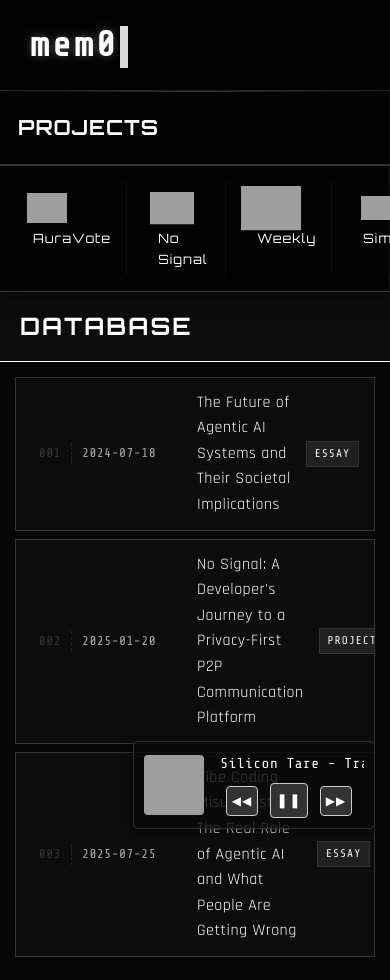
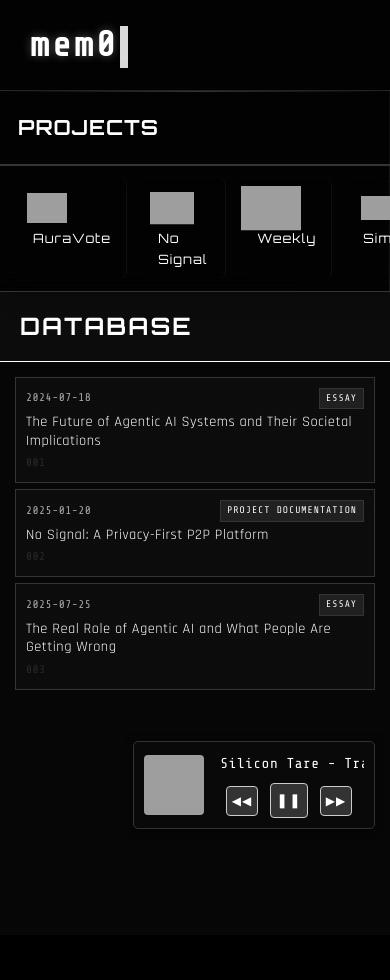
Before and after one commit to mem0cypher/Mem0, a React (Create React App) app: page / in a window 390 px wide. After the commit the page ends 935 px from the top, so only its background shows below. Built offline with nearby package versions, Linux system fonts and the light colour scheme; grey boxes are pictures that could not be loaded.

Commit message:
chore: update content and mobile styles

```diff
--- a/src/components/HomePage.css
+++ b/src/components/HomePage.css
@@ -333,6 +333,87 @@
   .video-grid {
     grid-template-columns: 1fr;
   }
+
+  /* Mobile optimizations for database items */
+  .thought-item {
+    flex-direction: column;
+    align-items: flex-start;
+    padding: 8px 12px;
+    margin-bottom: 6px;
+  }
+
+  .thought-row-number {
+    width: auto;
+    padding-right: 8px;
+    border-right: none;
+    margin-bottom: 4px;
+    font-size: 0.7em;
+  }
+
+  .thought-date {
+    width: auto;
+    padding-left: 0;
+    font-size: 0.7em;
+    margin-bottom: 6px;
+    order: -1;
+  }
+
+  .thought-title {
+    padding: 0;
+    font-size: 0.9em;
+    line-height: 1.3;
+    margin-bottom: 6px;
+  }
+
+  .thought-type {
+    font-size: 0.6em;
+    padding: 2px 6px;
+    align-self: flex-end;
+  }
+
+  /* Stack items more compactly on mobile */
+  .thought-item {
+    gap: 2px;
+  }
+
+  /* Create a more compact mobile layout */
+  .thought-item {
+    display: grid;
+    grid-template-areas:
+      "date type"
+      "title title"
+      "number number";
+    grid-template-columns: 1fr auto;
+    gap: 4px 8px;
+    padding: 10px;
+  }
+
+  .thought-date {
+    grid-area: date;
+    margin: 0;
+    align-self: center;
+  }
+
+  .thought-type {
+    grid-area: type;
+    margin: 0;
+    align-self: center;
+  }
+
+  .thought-title {
+    grid-area: title;
+    margin: 0;
+    padding: 0;
+  }
+
+  .thought-row-number {
+    grid-area: number;
+    margin: 0;
+    padding: 0;
+    text-align: left;
+    font-size: 0.7em;
+    opacity: 0.7;
+  }
 }
 
 .project-item.coming-soon {
--- a/src/data.js
+++ b/src/data.js
@@ -41,7 +41,7 @@ The question isn't if agentic AI will change our lives. It's whether we're actua
   },
   {
     id: 2,
-    title: 'No Signal: A Developer\'s Journey to a Privacy-First P2P Communication Platform',
+        title: 'No Signal: A Privacy-First P2P Platform',
     type: 'Project Documentation',
     date: '2025-01-20',
     content: `No Signal is a hybrid peer-to-peer communication platform built from the ground up to be privacy-first user-friendly and completely open source. It supports decentralized messaging across both local and global networks using Bluetooth mDNS and WebRTC all secured by end-to-end encryption and powered by Web3 identity. This project is the result of years of iteration experimentation and growth. Since 2021 I've been trying to build the right communication system — one that doesn't rely on centralized servers respects user privacy and just works. No Signal is the result of that journey.
@@ -60,7 +60,7 @@ No Signal is my contribution to the future of decentralized and private communic
   },
   {
     id: 3,
-    title: 'Vibe Coding Misunderstood: The Real Role of Agentic AI and What People Are Getting Wrong',
+        title: 'The Real Role of Agentic AI and What People Are Getting Wrong',
     type: 'Essay',
     date: '2025-07-25',
     content: `There's been a lot of confusion lately around what vibe coding actually is. I've been seeing people throwing this term around like it means you're just casually coding with the help of an AI or that somehow using ChatGPT or Claude makes you a developer. The truth is most people don't understand what this technology actually is or what it's becoming.
```
Also changed, not shown: 1 other file (tests, documents, lock files or other folders).
